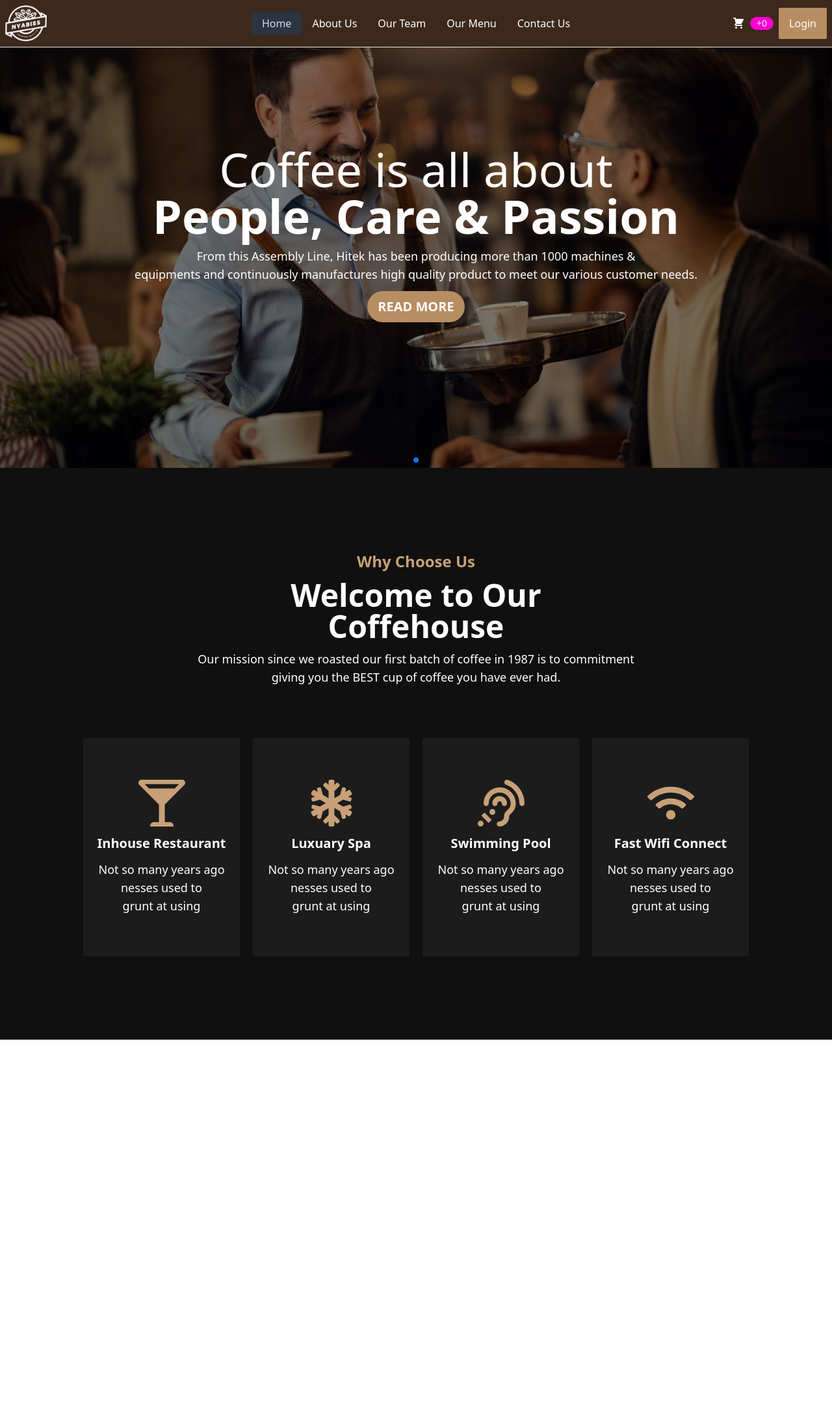
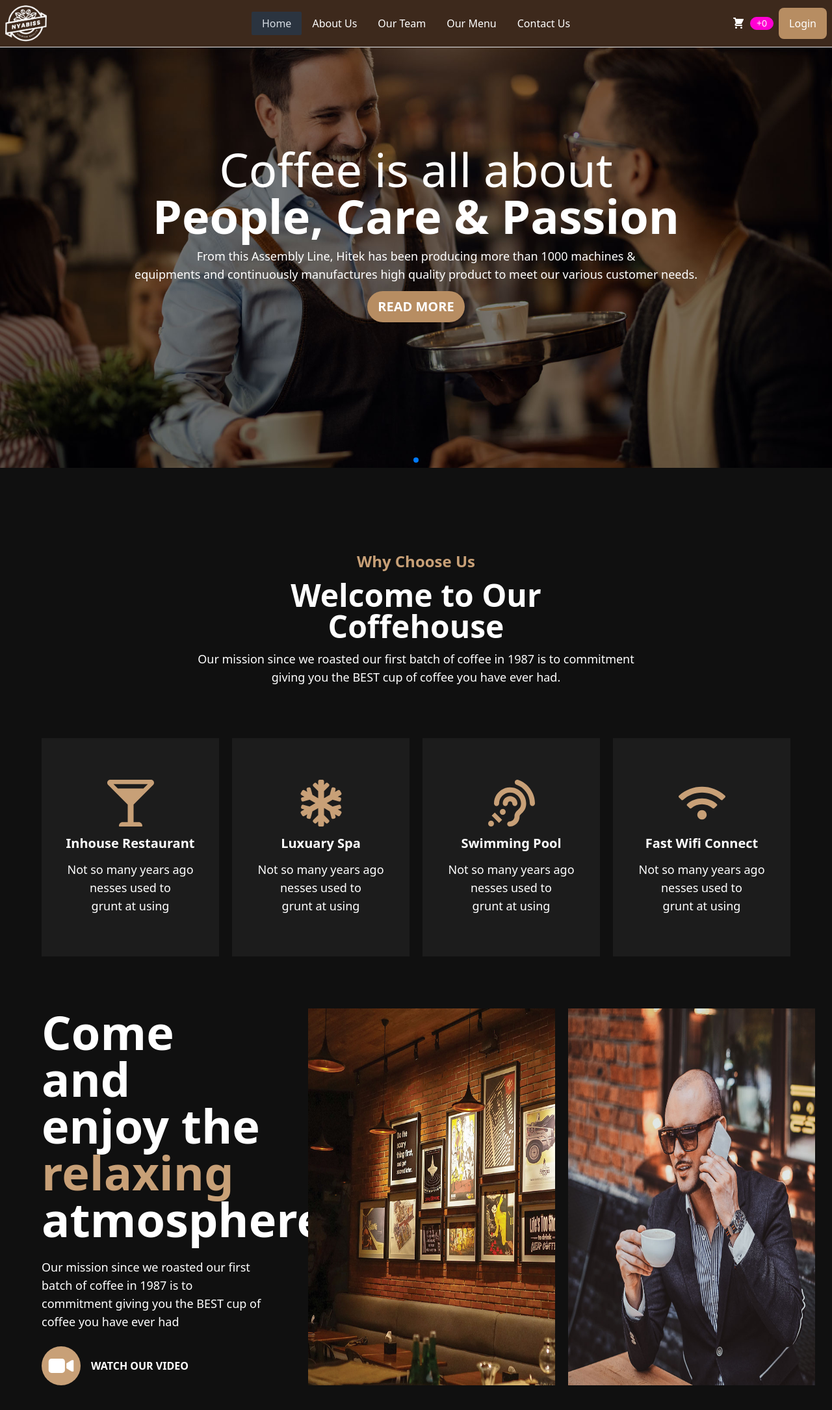
Before and after one commit to Saifulkhandaker/cafe-client, a React (Vite) app: page / in a window 1280 px wide. Shown: the top 2170 px of the page at 65% size. Before the commit the page ends 1600 px from the top, so only its background shows below. Built offline with nearby package versions, Linux system fonts and the light colour scheme.

Commit message:
choose us section updated

```diff
--- a/src/Components/ChoseUs.jsx
+++ b/src/Components/ChoseUs.jsx
@@ -1,4 +1,7 @@
 import { FaAssistiveListeningSystems, FaGlassMartiniAlt, FaSnowflake, FaWifi } from "react-icons/fa";
+import { IoIosVideocam } from "react-icons/io";
+import choose1 from '../assets/Images/Choose/Choose1.jpg'
+import choose2 from '../assets/Images/Choose/Choose2.jpg'
 
 const ChoseUs = () => {
     return (
@@ -8,7 +11,7 @@ const ChoseUs = () => {
                 <h1 className="text-3xl md:text-5xl font-extrabold">Welcome to Our <br /> Coffehouse</h1>
                 <p className="text-sm md:text-lg">Our mission since we roasted our first batch of coffee in 1987 is to commitment <br /> giving you the BEST cup of coffee you have ever had.</p>
             </div>
-            <div className="grid grid-cols-1 md:grid-cols-2 lg:grid-cols-4 gap-5 w-[80%] mx-auto mt-10 lg:mt-20">
+            <div className="grid grid-cols-1 md:grid-cols-2 lg:grid-cols-4 gap-5 w-[90%] mx-auto mt-10 lg:mt-20">
                 <div className=" text-center flex flex-col items-center space-y-3 text-white bg-[#1C1C1C] py-16 px-3">
                     <p className="text-[#C8A077] text-7xl"><FaGlassMartiniAlt /></p>
                     <h3 className="text-xl font-bold">Inhouse Restaurant</h3>
@@ -30,7 +33,20 @@ const ChoseUs = () => {
                     <p className="text-lg text-center">Not so many years ago nesses used to <br /> grunt at using</p>
                 </div>
             </div>
-
+            {/* 2nd part */}
+            <div className="lg:flex lg:gap-16 justify-between w-[90%] mx-auto mt-14 lg:mt-20">
+                {/* text part */}
+                <div className="lg:w-[30%] lg:flex flex-col lg:justify-center text-white space-y-6">
+                    <h1 className="text-5xl lg:text-7xl font-bold">Come and enjoy the <span className="text-[#C8A077]">relaxing</span> atmosphere</h1>
+                    <p className="text-lg">Our mission since we roasted our first batch of coffee in 1987 is to commitment giving you the BEST cup of coffee you have ever had</p>
+                    <a href="https://www.youtube.com/watch?v=rVvupjCcYZo" target="_blank"><button className="flex items-center font-bold gap-4 text-center mt-3 lg:mt-0 "><IoIosVideocam className="bg-[#C8A077] rounded-full text-6xl p-2"/> WATCH OUR VIDEO</button></a>
+                </div>
+                {/* img part */}
+                <div className="flex gap-2 md:gap-5 mt-5 lg:mt-0">
+                    <img className="w-[188px] md:w-[342px] lg:w-[380px]" src={choose1} alt="" />
+                    <img className="w-[188px] md:w-[342px] lg:w-[380px]" src={choose2} alt="" />
+                </div>
+            </div>
         </div>
     );
 };
--- a/src/Pages/Shared/Navbar.jsx
+++ b/src/Pages/Shared/Navbar.jsx
@@ -38,7 +38,7 @@ const Navbar = () => {
                             <div className="badge badge-secondary">+0</div>
                         </button>
                     </Link>
-                    <Link to="/login"><button className="text-[16px] text-white rounded-lg bg-[#B78D62] border-none  font-medium rounded-sm border btn">Login</button></Link>
+                    <Link to="/login"><button className="text-[16px] text-white rounded-lg bg-[#B78D62] border-none  font-medium  border btn">Login</button></Link>
                 </div>
             </div>
         </div>
```
